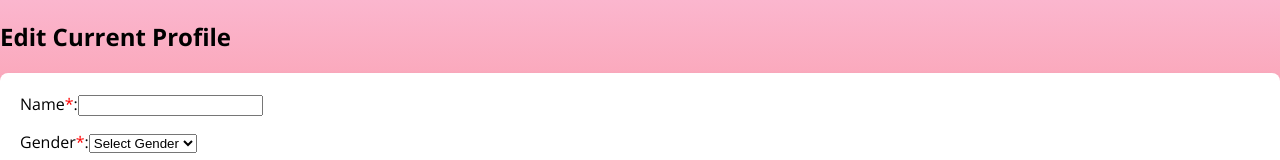
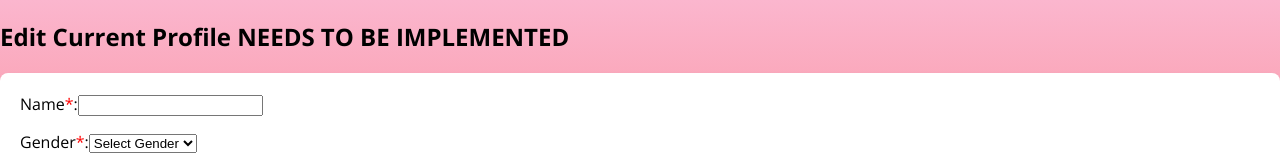
Before and after one commit to ajpieroni/316Heartcoded, a React (Create React App) app in the folder ourapp/reactapp/: page /EditProfile in a window 1280 px wide. Shown: the top 160 px of the page. Built offline with nearby package versions, Linux system fonts and the light colour scheme; no server answers.

Commit message:
added edit profile

```diff
--- a/ourapp/reactapp/src/pages/EditProfile.js
+++ b/ourapp/reactapp/src/pages/EditProfile.js
@@ -88,7 +88,7 @@ export default function UserForm({ onUserAdded }) {
 
   return (
     <div className="user-form">
-      <h2>Edit Current Profile</h2>
+      <h2>Edit Current Profile NEEDS TO BE IMPLEMENTED</h2>
       <form onSubmit={handleSubmit}>
         <label>
           Name<span style={{ color: 'red' }}>*</span>:
--- a/ourapp/reactapp/src/pages/UserSignedIn.js
+++ b/ourapp/reactapp/src/pages/UserSignedIn.js
@@ -49,7 +49,7 @@ return(
         state: { data: user }
       }}>
           <div className="feature-card">
-            <h2>Create Profile</h2>
+            <h2>Edit Profile</h2>
             <p>
               Personalize your space. Add a profile picture, write a bio, and
               list your interests for potential matches to see.
```
